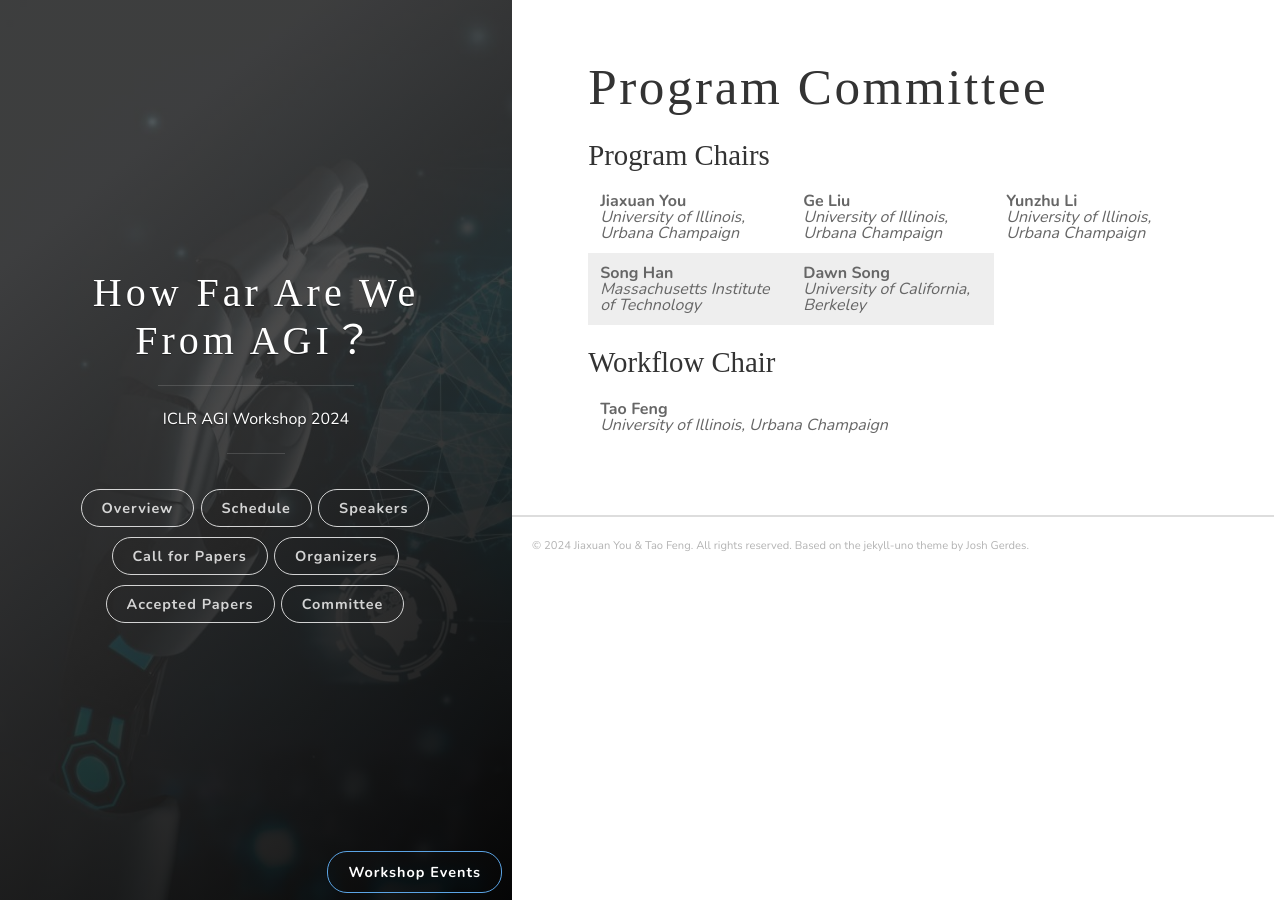
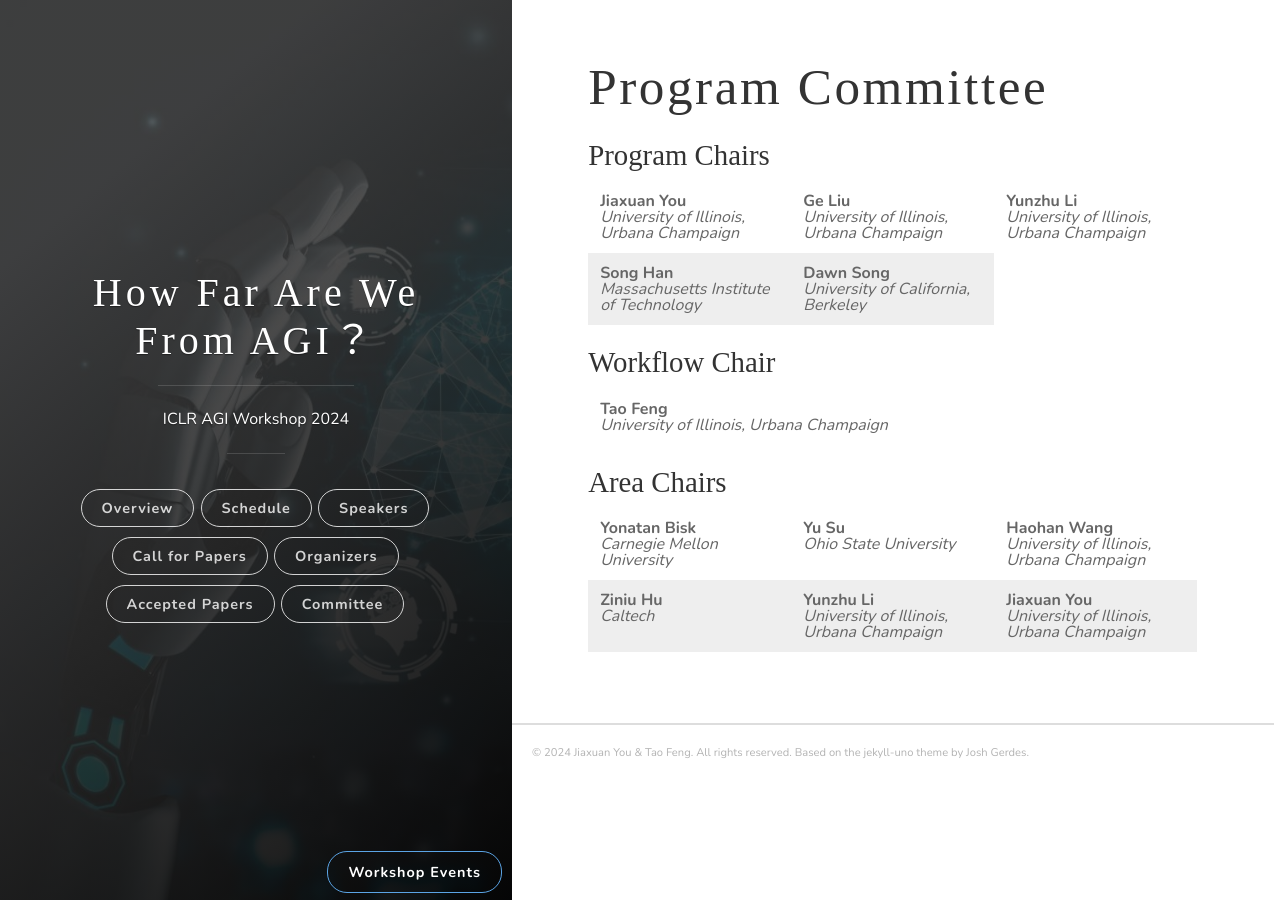
Before and after one commit to AGIWorkshop/agiworkshop.github.io, a Jekyll site: the page built from _posts/2024/pcom.md, in a window 1280 px wide. Built offline with Jekyll 4.4.1, drawn with Linux system fonts in a browser that asks for light colours; some web fonts are replaced.

Commit message:
Update pcom.md

```diff
--- a/_posts/2024/pcom.md
+++ b/_posts/2024/pcom.md
@@ -24,3 +24,18 @@ year: 2024
     <td><strong>Tao Feng</strong><br><em>University of Illinois, Urbana Champaign</em></td>
 </tr>
 </table>
+
+### Area Chairs
+
+<table>
+<tr>
+    <td><strong>Yonatan Bisk</strong><br><em>Carnegie Mellon University</em></td>
+    <td><strong>Yu Su</strong><br><em>Ohio State University</em></td>
+    <td><strong>Haohan Wang</strong><br><em>University of Illinois, Urbana Champaign</em></td>
+</tr>
+<tr>
+    <td><strong>Ziniu Hu</strong><br><em>Caltech</em></td>
+    <td><strong>Yunzhu Li</strong><br><em>University of Illinois, Urbana Champaign</em></td>
+    <td><strong>Jiaxuan You</strong><br><em>University of Illinois, Urbana Champaign</em></td>
+</tr>
+</table>
```
